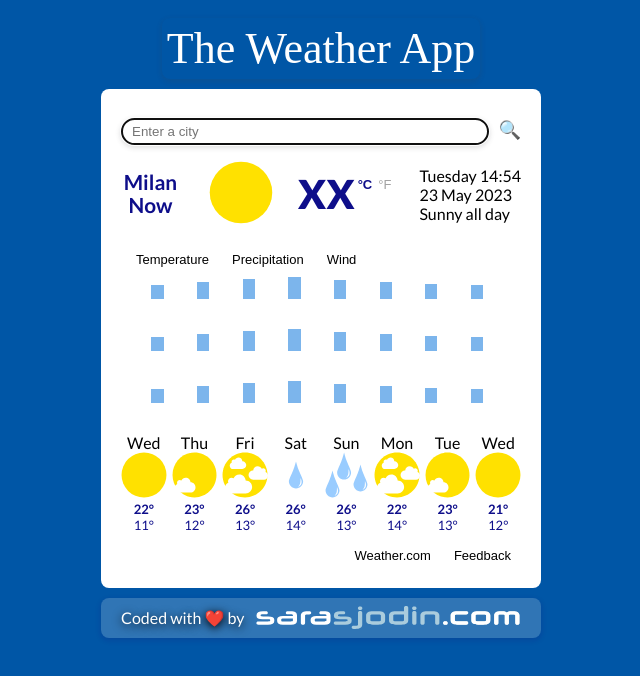
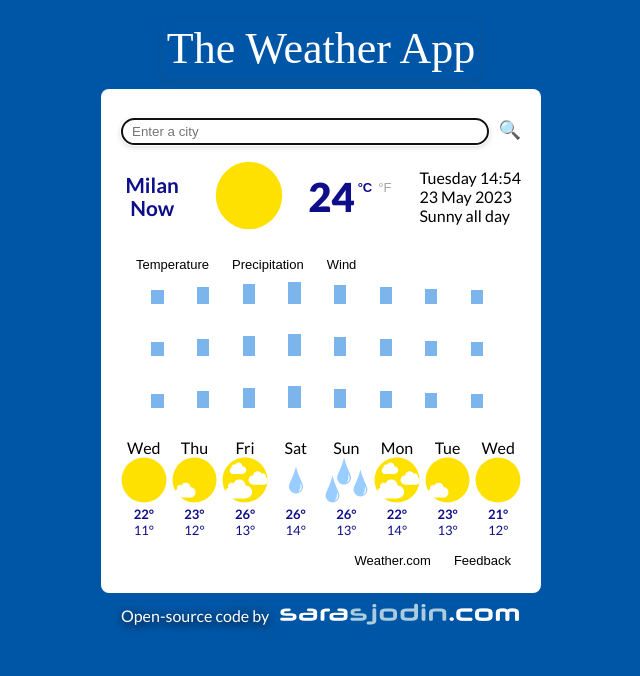
Before and after one commit to sarasjodin/MyWeatherApp, a plain HTML site: page index.html in a window 1280 px wide. Shown: the whole page, without its empty margins (319-959 px from the left). Drawn offline with nearby package versions, Linux system fonts and the light colour scheme; a web font is replaced by a local one.

Commit message:
Changed to "open-sourced code" footer

```diff
--- a/index.html
+++ b/index.html
@@ -39,7 +39,7 @@
             <div class="first-child focus" style="grid-column: 4;"><img src="images/sunny.svg" width="auto" alt="Sun" />
             </div>
             <div class="first-child" id="temp-container" style="grid-column: 5 / 9;"><strong
-                    class="double-focus">XX</strong>
+                    class="double-focus">24</strong>
                 <button class="degrees-c active">°C</button>
                 <button class="degrees-f">°F</button>
             </div>
@@ -188,7 +188,7 @@
     <footer>
         <div id="footer-container">
             <div id="logo-footer">
-                <h2>Coded with ❤️ by</h2>
+                <h2>Open-source code by</h2>
                 <a id="logo" href="https://www.sarasjodin.com/ " target="_blank"><!-- <img
                             src="images/Logo_sarasjodincom_svg-01.svg" alt="sarasjodin.com logo" width="auto"
                             height="auto" /> --><svg version="1.2" baseProfile="tiny" id="Layer_1"
--- a/src/style.css
+++ b/src/style.css
@@ -196,11 +196,6 @@ input[type="text" i] {
   text-align: center;
 }
 
-.fourth-container {
-  margin-top: 10px;
-  text-align: right;
-}
-
 .third-child {
   padding: 0;
   flex: 1;
@@ -221,23 +216,18 @@ input[type="text" i] {
   margin: 0;
 }
 
-footer {
+.fourth-container {
+  margin-top: 10px;
   text-align: right;
-  margin-top: 10px;
 }
 
 #footer-container {
-  /*   display: flex;
-  justify-content: center; /* Horizontally center the content within the container */
+  display: flex;
   align-items: center;
   display: block;
   margin: 0 auto;
   max-width: 400px;
-  margin-top: 10px;
-  background-color: #f1f1f133;
-  padding: 5px 20px;
-  border-radius: 8px;
-  box-shadow: 0 2px 5px 1px rgba(29, 13, 118, 0.16);
+  padding: 8px 0 0 0px;
 }
 
 #logo-footer {
```
